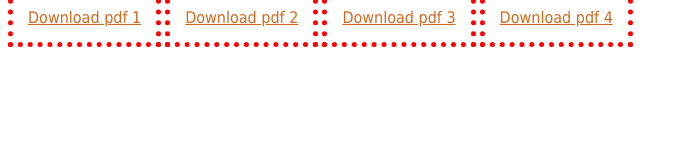
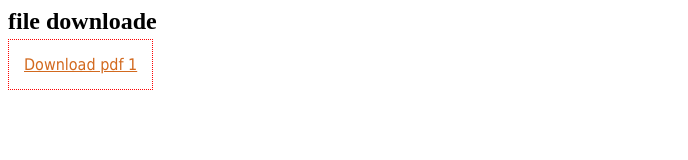
Before and after one commit to filedownloade/filedownloade.github.io, a plain HTML site: page index.html in a window 1280 px wide. Shown: the whole page, without its empty margins (0-688 px from the left). Drawn offline with Linux system fonts and the light colour scheme.

Commit message:
Update index.html

```diff
--- a/index.html
+++ b/index.html
@@ -1,13 +1,10 @@
-
 <style>
   a {
     font-family:Tahoma,Verdana;
-    border: 5px red dotted;
+    border: 1px red dotted;
     color: chocolate;
     padding: 15px;
   }
 </style>
-<a download="pdfs/negaresh.pdf" href="pdfs/negaresh.pdf">Download pdf 1</a>
-<a download="pdfs/olom1.pdf" href="pdfs/olom1.pdf">Download pdf 2</a>
-<a download="pdfs/olom2.pdf" href="pdfs/olom2.pdf">Download pdf 3</a>
-<a download="pdfs/olom3.pdf" href="pdfs/olom3.pdf">Download pdf 4</a>
+<h2>file downloade</h2>
+<a download="pdfs/riazi.pdf" href="pdfs/riazi.pdf">Download pdf 1</a>
```
